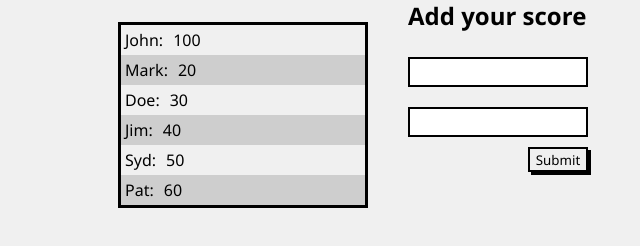
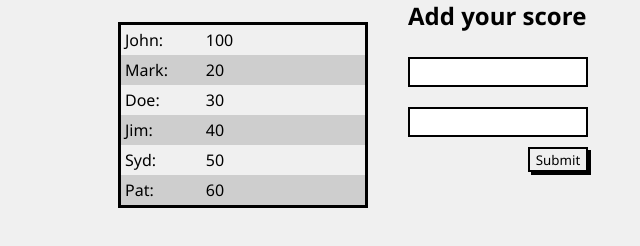
Before and after one commit to BenM4k/LeaderBoard, a website built with webpack: page src/index.html in a window 1280 px wide. Shown: the part 372-618 px from the top of the page, without its empty margins (347-987 px from the left). Built offline with nearby package versions, Linux system fonts and the light colour scheme.

Commit message:
fixed linters errors

```diff
--- a/src/index.css
+++ b/src/index.css
@@ -1,4 +1,4 @@
-*{
+* {
   box-sizing: border-box;
   margin: 0;
   padding: 0;
@@ -38,7 +38,7 @@ main {
   justify-content: center;
 }
 
-.scores__header{
+.scores__header {
   width: 250px;
 }
 
@@ -49,7 +49,7 @@ main {
   align-items: center;
 }
 
-.score__header-button{
+.score__header-button {
   width: 60px;
   height: 25px;
   border: 2px solid black;
@@ -66,6 +66,10 @@ main {
   display: flex;
   gap: 10px;
   padding: 4px;
+}
+
+.score__list p {
+  width: 30%;
 }
 
 .score__list:nth-child(even) {
@@ -88,7 +92,7 @@ main {
   width: 100%;
 }
 
-.add__scores ul li input{
+.add__scores ul li input {
   width: 100%;
   border: 2px solid black;
   padding: 4px;
--- a/src/index.js
+++ b/src/index.js
@@ -26,7 +26,7 @@ const persons = [
     name: 'Pat',
     score: '60',
   },
-]
+];
 
 const scoreList = document.querySelector('.scores__table');
 
--- a/src/modules/display.js
+++ b/src/modules/display.js
@@ -1,5 +1,5 @@
-function display(persons, table){
-    persons.forEach(person =>{
+function display(persons, table) {
+  persons.forEach((person) => {
     const list = document.createElement('li');
     const name = document.createElement('p');
     const score = document.createElement('span');
@@ -12,7 +12,7 @@ function display(persons, table){
     list.appendChild(score);
 
     table.appendChild(list);
-    })
+  });
 }
 
 export default display;
```
Lines whose indentation alone changed are shown as unchanged.
